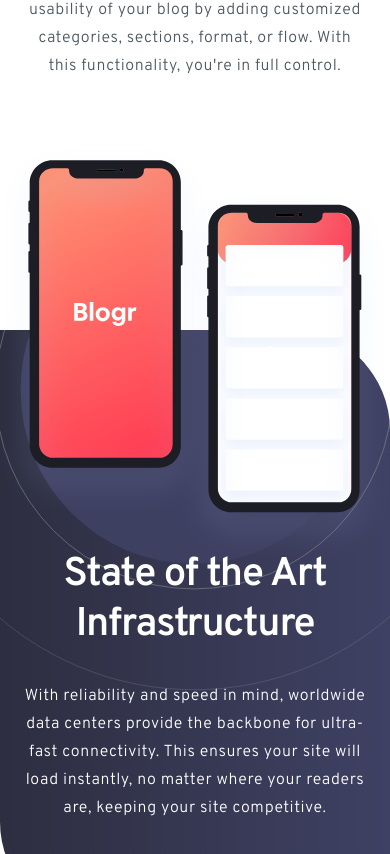
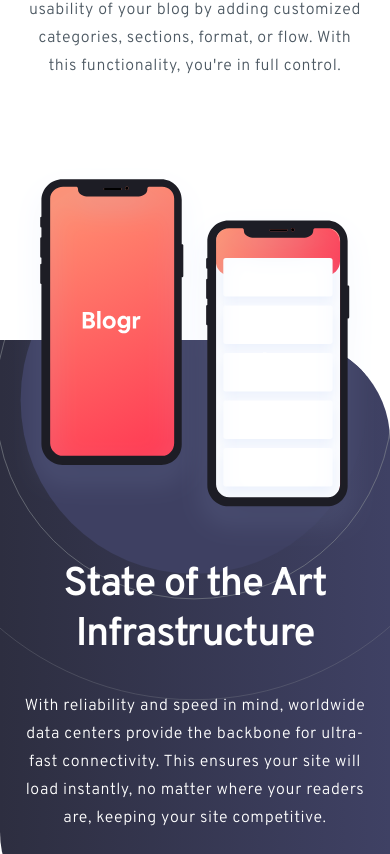
Before and after one commit to henryprosser/blogr-landing-page, a React (Vite) app: page / in a window 390 px wide. Shown: the part 1670-2524 px from the top of the page. Built offline with nearby package versions, Linux system fonts and the light colour scheme.

Commit message:
Implement responsive Infrastructure section

```diff
--- a/src/components/Infrastructure.jsx
+++ b/src/components/Infrastructure.jsx
@@ -1,20 +1,24 @@
 export default function Infrastructure() {
   return (
-    <section className="relative mt-[250px]">
+    <section className="relative flex flex-col mt-[100px] md:mt-[81px]">
       {/* Phones floating above the section */}
-      <div className="absolute top-0 left-1/2 -translate-x-1/2 -translate-y-[45%] z-10 w-full">
-        <img src="/assets/illustration-phones.svg" alt="Phones" />
+      <div className="relative w-full h-[10rem] lg:h-0">
+        <img
+          src="/assets/illustration-phones.svg"
+          alt="Phones"
+          className="absolute max-h-[380px] lg:max-h-[499px] top-[110%] left-1/2 transform -translate-x-1/2 -translate-y-1/2 lg:left-[12%] lg:-translate-x-0 lg:-translate-y-0 lg:top-[50%]"
+        />
       </div>
 
-      <div className="relative flex flex-col items-center text-center bg-gradient-1 rounded-bl-[6.25rem] rounded-tr-[6.25rem] pt-[220px] pb-[100px] overflow-hidden">
+      <div className="relative flex flex-col lg:flex-row-reverse items-center text-center lg:text-left bg-gradient-1 rounded-bl-[6.25rem] rounded-tr-[6.25rem] pt-[220px] pb-[100px] md:pb-[55px] lg:py-[110px] lg:pr-[165px] overflow-hidden z-[-1]">
         {/* Background circle */}
-        <div className="absolute flex justify-center -top-60 z-0">
+        <div className="absolute flex justify-center -top-60 z-0 lg:scale-[1.65] lg:left-[-1%]">
           <div className="w-[600px] h-[600px] bg-[url('/assets/bg-pattern-circles.svg')] bg-no-repeat bg-contain"></div>
         </div>
 
         <div className="relative z-20 px-6 text-white flex flex-col gap-[32px]">
           <h2 className="text-preset-2">State of the Art Infrastructure</h2>
-          <p className="text-preset-5">
+          <p className="text-preset-5 max-w-[540px]">
             With reliability and speed in mind, worldwide data centers provide
             the backbone for ultra-fast connectivity. This ensures your site
             will load instantly, no matter where your readers are, keeping your
```
